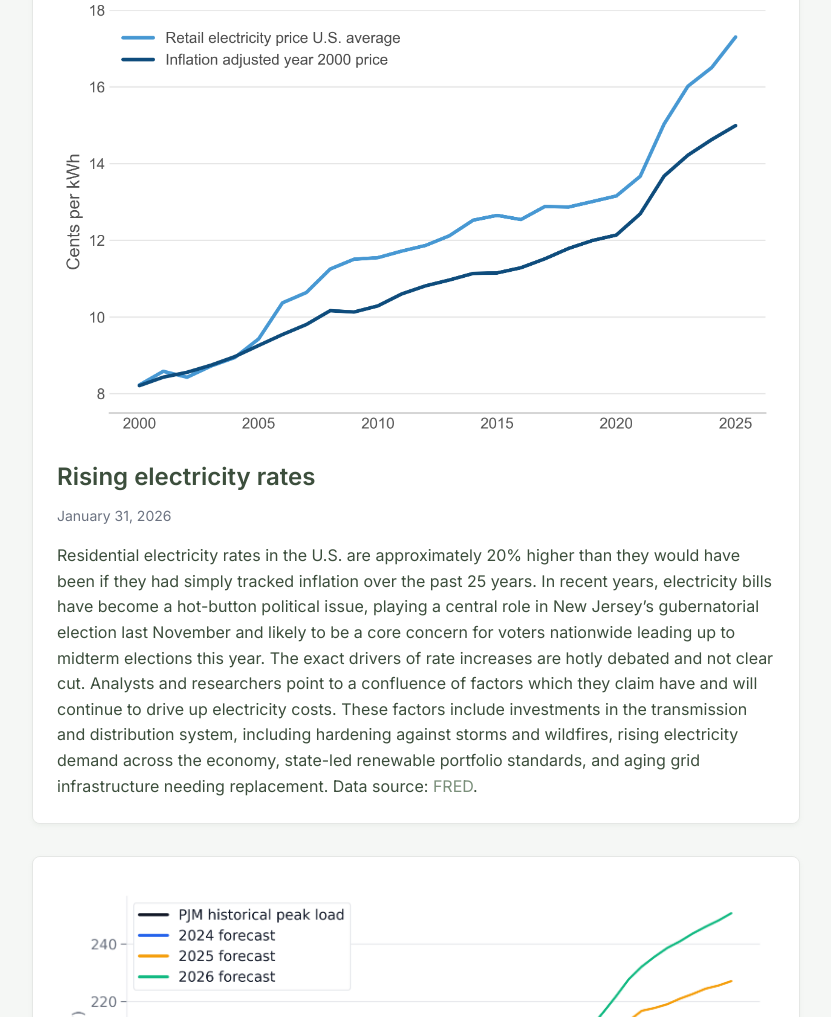
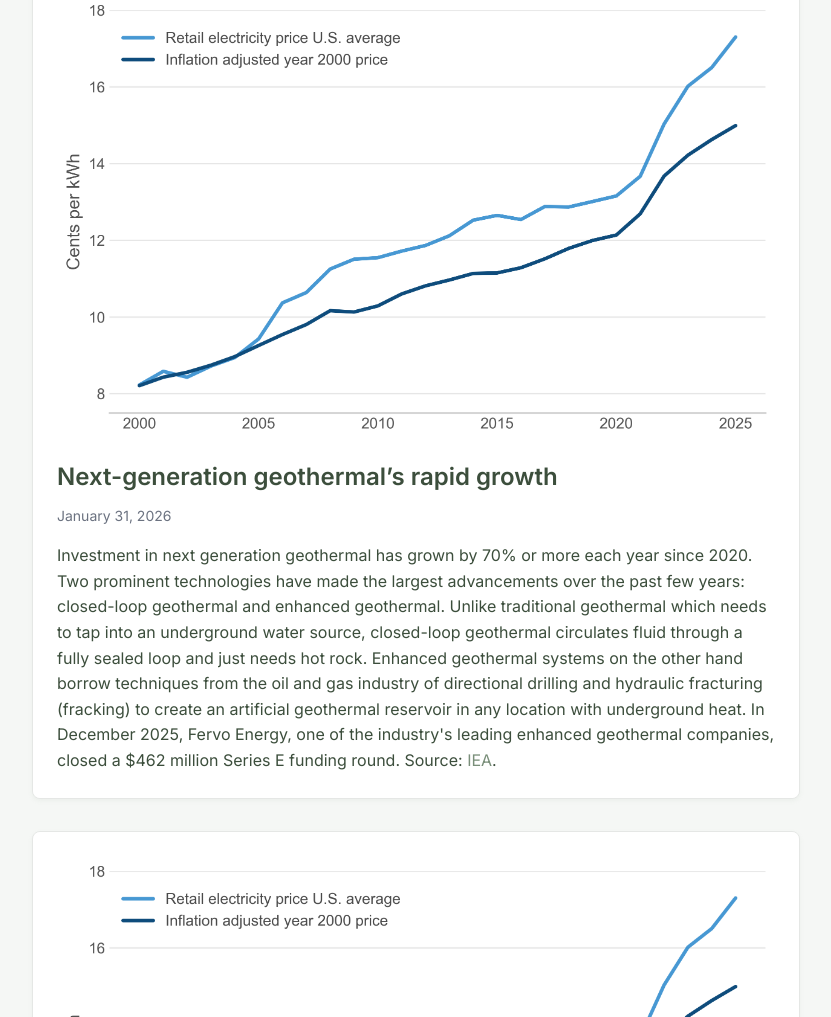
Before and after one commit to AWCrosier/weekendenergygraphs, a website: page index.html in a window 1280 px wide. Shown: the part 312-1329 px from the top of the page, without its empty margins (224-1055 px from the left). Drawn offline with Linux system fonts and the light colour scheme.

Commit message:
Add files via upload

```diff
--- a/index.html
+++ b/index.html
@@ -42,6 +42,25 @@
                     <p class="caption">Your weekend energy graph caption will appear here.</p>
                 </div>
             </div> -->
+
+            <div class="post">
+                <div class="post-image">
+                    <img src="graphs/rates_cpi.png" alt="Next-generation geothermal’s rapid growth">
+                </div>
+                <div class="post-content">
+                    <h2>Next-generation geothermal’s rapid growth</h2>
+                    <p class="date">January 31, 2026</p>
+                    <p class="caption">Investment in next generation geothermal has grown by 70% or more each year since
+                        2020. Two prominent technologies have made the largest advancements over the past few years:
+                        closed-loop geothermal and enhanced geothermal. Unlike traditional geothermal which needs to
+                        tap into an underground water source, closed-loop geothermal circulates fluid through a fully
+                        sealed loop and just needs hot rock. Enhanced geothermal systems on the other hand borrow
+                        techniques from the oil and gas industry of directional drilling and hydraulic fracturing
+                        (fracking) to create an artificial geothermal reservoir in any location with underground
+                        heat. In December 2025, Fervo Energy, one of the industry's leading enhanced geothermal
+                        companies, closed a $462 million Series E funding round. Source: <a href="https://www.iea.org/" target="_blank">IEA</a>.
+                </div>
+            </div>
 
             <div class="post">
                 <div class="post-image">
```
